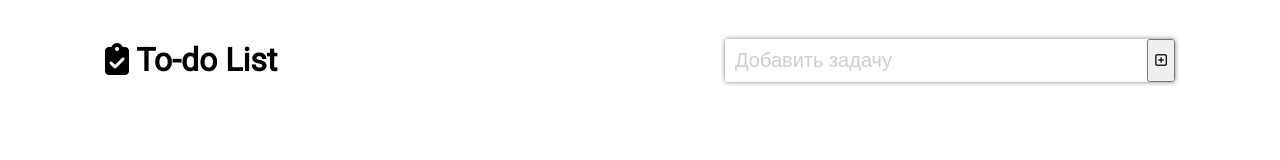
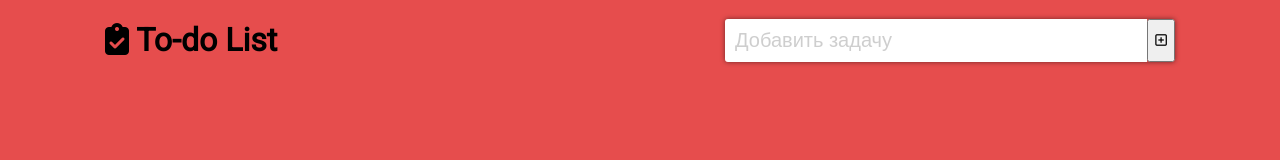
Before and after one commit to wqrvsf/lessen_26_to-list, a plain HTML site: page index.html in a window 1280 px wide. Drawn offline with Linux system fonts and the light colour scheme.

Commit message:
Add files via upload

```diff
--- a/index.html
+++ b/index.html
@@ -14,6 +14,7 @@
 </head>
 
 <body>
+  <div class="wrapper">
     <div class="container">
         <header class="header">
             <h1 class="title">
@@ -30,6 +31,7 @@
         <ul id="list">
         </ul>
     </div>
+  </div>
     <script src="script.js"></script>
 </body>
 
--- a/style.css
+++ b/style.css
@@ -10,7 +10,6 @@ body {
 body {
     margin: 0;
     font-family: 'Roboto', sans-serif;
-    padding: 20px;
 }
 
 ul {
@@ -20,6 +19,12 @@ ul {
 
 ul>li {
     list-style: none;
+}
+
+.wrapper {
+    height: 100%;
+    width: 100%;
+    background-color: #e64d4d;
 }
 
 .container {
@@ -33,6 +38,7 @@ ul>li {
     justify-content: space-between;
     flex-wrap: wrap;
     margin-bottom: 20px;
+
 }
 
 /* Блок добавления задачи (поле и кнопка) */
```
